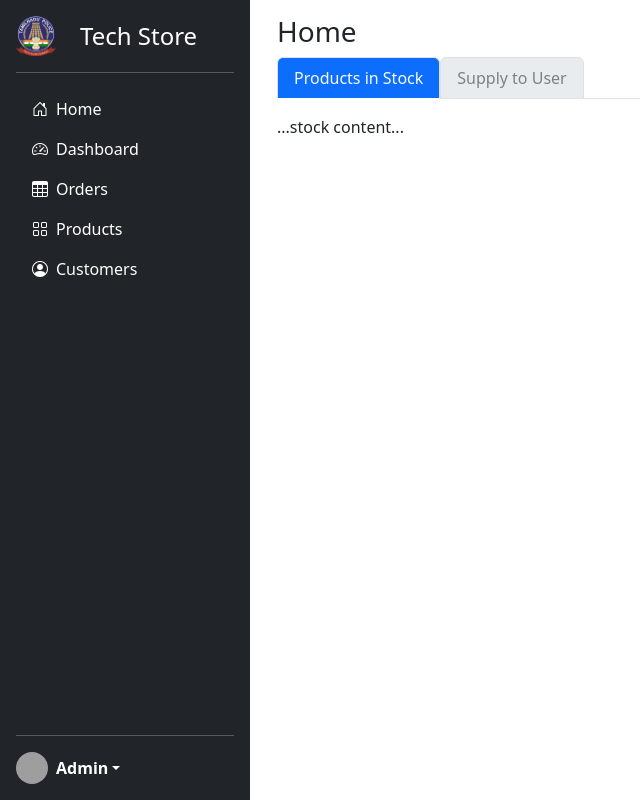
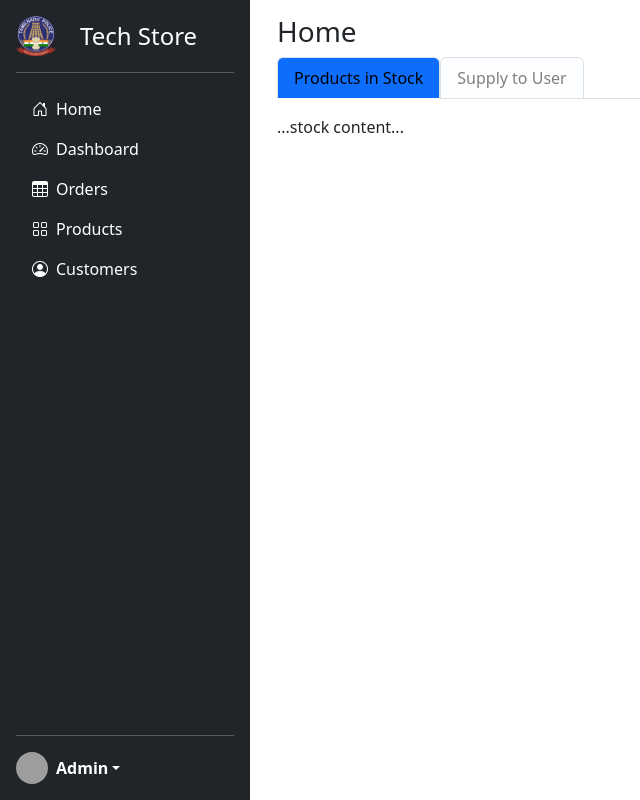
Before and after one commit to rdc-tech49/techstore, a Django app: template storemanagement/techstore/templates/techstore/store_admin_home.html in a window 1280 px wide. Shown: the whole page, without its empty margins (0-640 px from the left). Run offline with Django 3.2, Linux system fonts and the light colour scheme; the template is opened without the code that fills it, so the values that code supplies are empty; grey boxes are pictures that could not be loaded.

Commit message:
added style

```diff
--- a/storemanagement/techstore/static/techstore/css/sidebars.css
+++ b/storemanagement/techstore/static/techstore/css/sidebars.css
@@ -13,20 +13,3 @@
   vertical-align: -.125em;
   fill: currentColor;
 }
-
-
-.nav-tabs .nav-link {
-  color: gray; /* Inactive tab text color */
-  background-color: #e9ecef; /* Inactive tab background */
-  border: 1px solid #dee2e6;
-}
-
-.nav-tabs .nav-link.active {
-  color: white !important;
-  background-color: #0d6efd !important; /* Bootstrap blue */
-  border-color: #dee2e6 #dee2e6 #fff;
-}
-
-.nav-tabs .nav-link:hover {
-  color: #0d6efd;
-}
--- a/storemanagement/techstore/templates/techstore/storeadmin-page.html
+++ b/storemanagement/techstore/templates/techstore/storeadmin-page.html
@@ -17,19 +17,19 @@
 
     <style>
       .nav-tabs .nav-link {
-        color: gray; /* Inactive tab text color */
-        {% comment %} background-color: #e9ecef; /* Inactive tab background */
-        border: 1px solid #dee2e6; {% endcomment %}
+        color: grey; /* Inactive tab text color */
+        background-color:rgb(253, 254, 255); /* Inactive tab background */
+        border: 1px solid #dee2e6;
       }
 
       .nav-tabs .nav-link.active {
-        color:rgb(247, 249, 252) !important;
+
         background-color: #0d6efd !important; /* Bootstrap blue */
 
       }
 
        .nav-tabs .nav-link:hover {
-        color: #0d6efd;
+        color:#0d6efd;
       }
     </style>
 
@@ -45,6 +45,6 @@
       {% endblock %}
     </div>
 
-
+    <script src="{% static 'techstore/script/main.js' %}"></script>
   </body>
 </html>
```
